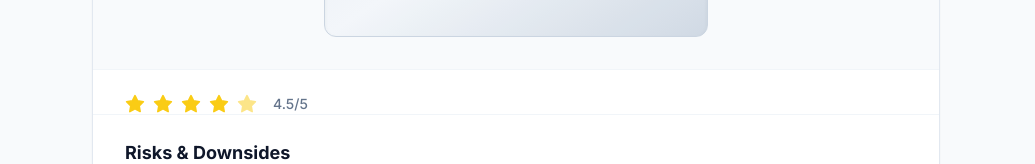
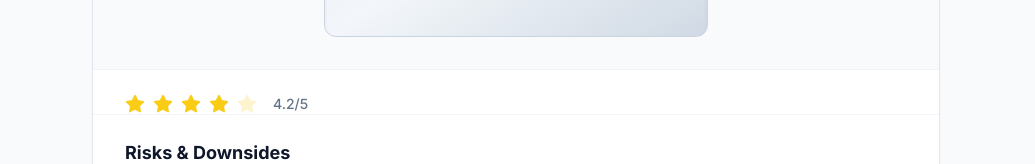
Before and after one commit to Holagpt-ai/badcreditfirst-v3, a Next.js app: page /credit-cards/review/credit-one-platinum in a window 1280 px wide. Shown: the part 617-781 px from the top of the page, without its empty margins (124-1159 px from the left). Built offline with nearby package versions, Linux system fonts and the light colour scheme.

Commit message:
fix: replace uniform star ratings with varied editorial scores

```diff
--- a/app/credit-cards/category/[slug]/page.tsx
+++ b/app/credit-cards/category/[slug]/page.tsx
@@ -139,6 +139,7 @@ export default function CreditCardCategoryPage({
                   creditScore={c.creditScore}
                   slug={c.slug}
                   reviewUrl={c.reviewUrl}
+                  editorialScore={c.editorialScore}
                 />
               ))}
             </div>
--- a/app/credit-cards/results/[segment]/page.tsx
+++ b/app/credit-cards/results/[segment]/page.tsx
@@ -59,6 +59,7 @@ export default function CreditCardsResultsPage({
               creditScore={card.creditScore}
               slug={card.slug}
               reviewUrl={card.reviewUrl}
+              editorialScore={card.editorialScore}
               segment={segment}
               position={index + 1}
             />
--- a/app/credit-cards/review/[slug]/page.tsx
+++ b/app/credit-cards/review/[slug]/page.tsx
@@ -34,11 +34,14 @@ export default function CreditCardReviewPage({
     notFound();
   }
 
-  const { approvalOdds, realWorldUseCase, feeRisk, upgradePath, title, fees, badFor, categorySlug } = card;
+  const { approvalOdds, realWorldUseCase, feeRisk, upgradePath, title, fees, badFor, categorySlug, editorialScore } = card;
   const applyHref = getAffiliateLink(slug);
   const reviewUrl = `${baseUrl}${card.reviewUrl}`;
-  const ratingValue = '4.5';
+  const ratingValue = '4.5'; // Schema unchanged (display-only uses editorialScore)
   const bestRating = 5;
+  const displayScore = Math.min(bestRating, Math.max(4.1, editorialScore ?? 4.5));
+  const fullStars = Math.floor(displayScore);
+  const partialOpacity = displayScore - fullStars;
   const feesText = fees ?? '';
   const annualFeeMatch = feesText.match(/\$(\d+)/);
   const priceValue = annualFeeMatch ? parseFloat(annualFeeMatch[1]) : 0;
@@ -122,13 +125,15 @@ export default function CreditCardReviewPage({
             </div>
           </div>
 
-          {/* Rating */}
-          <div className="px-8 pt-6 flex items-center gap-2" aria-label="Rating: 4.5 out of 5">
-            {[1, 2, 3, 4].map((i) => (
-              <Star key={i} className="w-5 h-5 fill-yellow-400 text-yellow-400" aria-hidden="true" />
+          {/* Rating (display-only; editorialScore 4.1–4.6) */}
+          <div className="px-8 pt-6 flex items-center gap-2" aria-label={`Rating: ${displayScore.toFixed(1)} out of ${bestRating}`}>
+            {Array.from({ length: fullStars }, (_, i) => (
+              <Star key={i} className="w-5 h-5 fill-yellow-400 text-yellow-400 shrink-0" aria-hidden="true" />
             ))}
-            <Star className="w-5 h-5 fill-yellow-400 text-yellow-400 opacity-50" aria-hidden="true" />
-            <span className="text-sm text-slate-500 ml-2 font-medium">4.5/5</span>
+            {fullStars < bestRating && (
+              <Star className="w-5 h-5 fill-yellow-400 text-yellow-400 shrink-0" style={{ opacity: partialOpacity }} aria-hidden="true" />
+            )}
+            <span className="text-sm text-slate-500 ml-2 font-medium">{displayScore.toFixed(1)}/5</span>
           </div>
 
           {/* Risks & Downsides — feeRisk + badFor (honest analysis) */}
--- a/app/page.tsx
+++ b/app/page.tsx
@@ -48,6 +48,7 @@ export default function Home() {
                 creditScore={card.creditScore}
                 slug={card.slug}
                 reviewUrl={card.reviewUrl}
+                editorialScore={card.editorialScore}
               />
             ))}
           </div>
--- a/components/DetailedCardRow.tsx
+++ b/components/DetailedCardRow.tsx
@@ -19,10 +19,17 @@ interface DetailedCardRowProps {
   segment?: string;
   /** Optional: position in list for affiliate subid (1-based). */
   position?: number;
+  /** Editorial star rating for display only (4.1–4.6). */
+  editorialScore?: number;
 }
 
-export default function DetailedCardRow({ title, label, highlights, fees, creditScore, slug, reviewUrl, segment, position }: DetailedCardRowProps) {
+const BEST_RATING = 5;
+
+export default function DetailedCardRow({ title, label, highlights, fees, creditScore, slug, reviewUrl, segment, position, editorialScore = 4.5 }: DetailedCardRowProps) {
   const applyHref = getAffiliateLink(slug, segment, position);
+  const score = Math.min(BEST_RATING, Math.max(4.1, editorialScore));
+  const fullStars = Math.floor(score);
+  const partialOpacity = score - fullStars;
 
   const handleApplyClick = () => {
     trackEvent('apply_click', 'Card', slug, position ?? 0);
@@ -51,12 +58,14 @@ export default function DetailedCardRow({ title, label, highlights, fees, credit
             </h3>
           </div>
 
-          <div className="flex items-center mb-4 space-x-1" aria-label="Rating: 4.5 out of 5">
-            {[1, 2, 3, 4].map((i) => (
-              <Star key={i} className="w-4 h-4 fill-yellow-400 text-yellow-400" aria-hidden="true" />
+          <div className="flex items-center mb-4 space-x-1" aria-label={`Rating: ${score.toFixed(1)} out of ${BEST_RATING}`}>
+            {Array.from({ length: fullStars }, (_, i) => (
+              <Star key={i} className="w-4 h-4 fill-yellow-400 text-yellow-400 shrink-0" aria-hidden="true" />
             ))}
-            <Star className="w-4 h-4 fill-yellow-400 text-yellow-400 opacity-50" aria-hidden="true" />
-            <span className="text-xs text-slate-500 ml-2 font-medium">4.5/5</span>
+            {fullStars < BEST_RATING && (
+              <Star className="w-4 h-4 fill-yellow-400 text-yellow-400 shrink-0" style={{ opacity: partialOpacity }} aria-hidden="true" />
+            )}
+            <span className="text-xs text-slate-500 ml-2 font-medium">{score.toFixed(1)}/5</span>
           </div>
           <div className="grid grid-cols-2 gap-4 text-sm mb-4">
             <div>
--- a/lib/card-data.ts
+++ b/lib/card-data.ts
@@ -27,6 +27,8 @@ export interface CardItem {
   badFor: string;
   /** Parent category slug for internal linking, e.g. secured-cards, credit-builder, bad-credit. */
   categorySlug: string;
+  /** Editorial star rating for display only (4.1–4.6); not used in schema yet. */
+  editorialScore: number;
   /** One-line risk summary (optional). */
   riskSummary?: string;
   /** Who this product is a bad fit for (optional; use badFor for canonical). */
@@ -50,6 +52,7 @@ export const cardData: CardItem[] = [
     upgradePath: 'Unsecured Platinum after 6 months.',
     badFor: "People who can't deposit $200 or need rewards.",
     categorySlug: 'secured-cards',
+    editorialScore: 4.6,
     riskSummary: 'Annual fee is charged upfront; missing a payment can hurt your new credit file.',
     whoThisIsBadFor: 'Not for people who need a high credit limit or rewards.',
   },
@@ -69,6 +72,7 @@ export const cardData: CardItem[] = [
     upgradePath: 'Unsecured cards after 12 months of on-time payments.',
     badFor: 'People who can qualify for a no-annual-fee secured card elsewhere.',
     categorySlug: 'secured-cards',
+    editorialScore: 4.5,
     riskSummary: 'High fee risk in year one; the $49 annual fee is non-refundable.',
     whoThisIsBadFor: 'Not for people who can qualify for a no-annual-fee secured card elsewhere.',
   },
@@ -88,6 +92,7 @@ export const cardData: CardItem[] = [
     upgradePath: 'Secured card after completing the term.',
     badFor: 'People who need cash now or already have several positive tradelines.',
     categorySlug: 'credit-builder',
+    editorialScore: 4.4,
     riskSummary: 'You do not get the money until the term ends; not suitable if you need cash now.',
     whoThisIsBadFor: 'Not for people who already have several positive tradelines and want revolving credit.',
   },
@@ -107,6 +112,7 @@ export const cardData: CardItem[] = [
     upgradePath: 'Compare other unsecured options after improving score.',
     badFor: 'People with no credit history or very low scores.',
     categorySlug: 'bad-credit',
+    editorialScore: 4.3,
     riskSummary: 'Unsecured cards for fair credit can have variable rates and fees; check the offer.',
     whoThisIsBadFor: 'Not for people with no credit history or very low scores.',
   },
@@ -126,6 +132,7 @@ export const cardData: CardItem[] = [
     upgradePath: 'Cards with clearer fee structures after building history.',
     badFor: 'People who want a single, transparent annual fee.',
     categorySlug: 'bad-credit',
+    editorialScore: 4.2,
     riskSummary: 'Fees vary by applicant; your offer may differ from marketing.',
     whoThisIsBadFor: 'Not for people who want a single, transparent annual fee.',
   },
```
